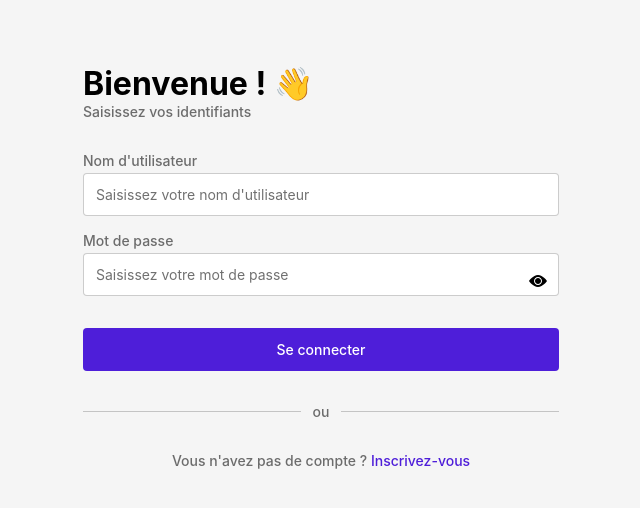
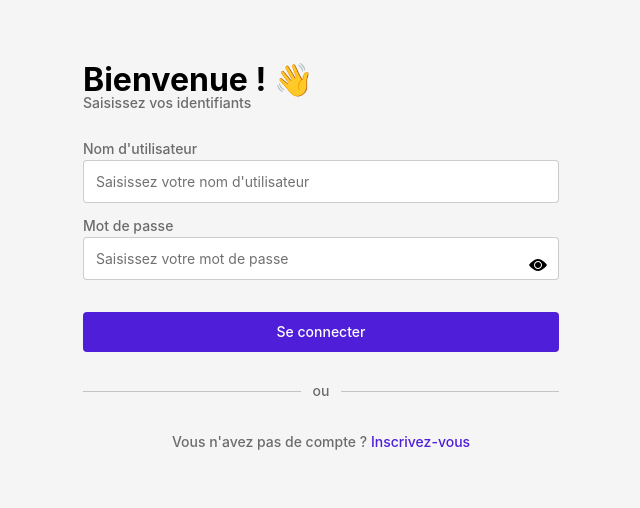
Before and after one commit to clementmoine/ludotheque, a React (Vite) app in the folder packages/client/: page /login in a window 1280 px wide. Shown: the top 508 px of the page, without its empty margins (319-959 px from the left). Built offline with nearby package versions, Linux system fonts and the light colour scheme; no server answers.

Commit message:
Fix : Increase button link height

```diff
--- a/packages/client/src/components/Button/Button.module.scss
+++ b/packages/client/src/components/Button/Button.module.scss
@@ -91,6 +91,7 @@ $padding-inline: 24px;
 
     &-link {
       padding: 0;
+      height: 24px;
       border: none;
       color: var(--color, colors.$primary);
       background-color: transparent;
--- a/packages/client/src/components/NavigationBar/NavigationBar.module.scss
+++ b/packages/client/src/components/NavigationBar/NavigationBar.module.scss
@@ -16,8 +16,9 @@
 
     &__item__button {
         row-gap: 4px;
+        height: auto;
+        padding: 8px;
         display: flex;
-        padding: 8px;
         color: colors.$text;
         flex-direction: column;
 
--- a/packages/client/src/components/Typography/Typography.module.scss
+++ b/packages/client/src/components/Typography/Typography.module.scss
@@ -3,6 +3,7 @@
 .typography {
     margin: 0;
     display: block;
+    line-height: 1;
 
     &--variant {
         &-title {
@@ -70,15 +71,12 @@
     &--align {
         &-left {
             text-align: left;
-            align-self: flex-start;
         }
         &-center {
             text-align: center;
-            align-self: center;
         }
         &-right {
             text-align: right;
-            align-self: flex-end;
         }
     }
 
--- a/packages/client/src/routes/Lost/Lost.module.scss
+++ b/packages/client/src/routes/Lost/Lost.module.scss
@@ -1,5 +1,5 @@
 .lost {
-    width: 100%;
+    flex: 1;
     row-gap: 32px;
     display: flex;
     align-self: center;
```
